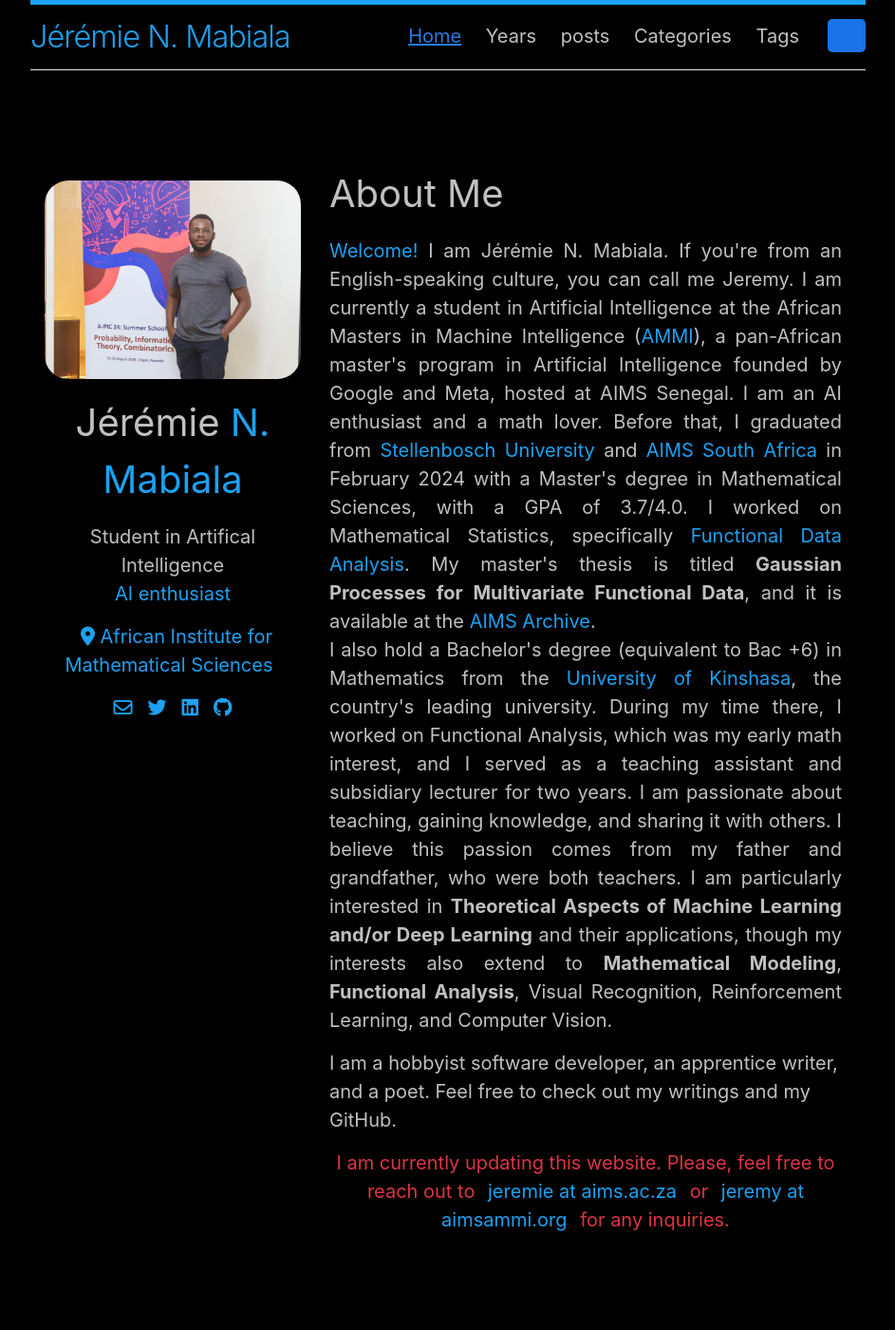
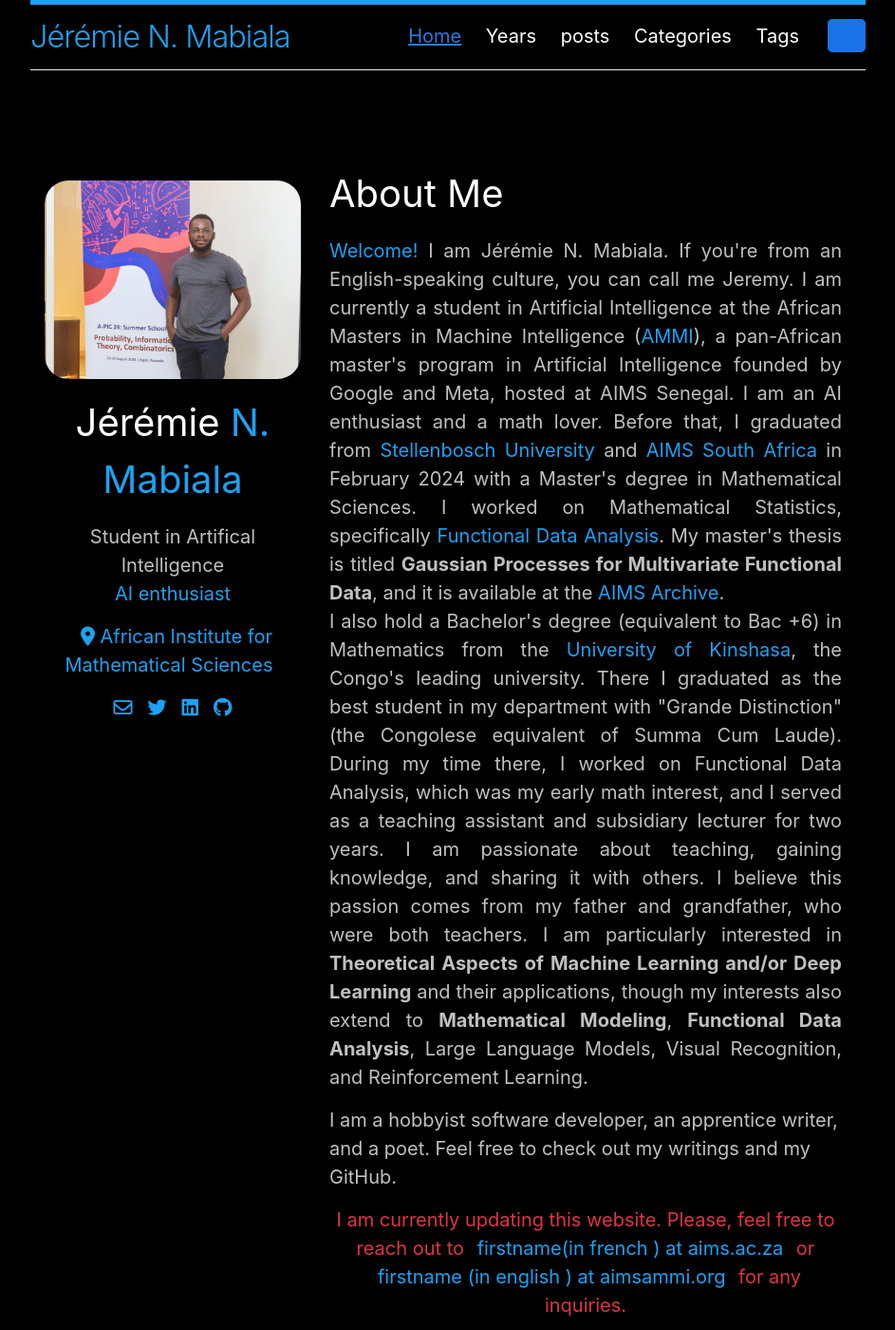
Before and after one commit to jnlandu/jnlandu.github.io, a Jekyll site: the page built from index.md, in a window 1280 px wide and 1400 px high. Shown: the whole window at 95% size, without its empty margins (168-1111 px from the left). Built offline with Jekyll 4.4.1, drawn with Linux system fonts in a browser that asks for light colours.

Commit message:
Update and completed Home page

```diff
--- a/_includes/about-me.html
+++ b/_includes/about-me.html
@@ -9,7 +9,7 @@
          >
     {% endif %}
 
-        <h1 class="h3 text-center"> {{ site.firstName }} <span class="text-brand"> {{ site.lastName }} </span></h1>
+        <h1 class="h3 text-center"> <span class="text-white"> {{ site.firstName }} </span> <span class="text-brand"> {{ site.lastName }} </span></h1>
         <p class=" text-center">
             Student in Artifical Intelligence
             <br>
@@ -43,18 +43,20 @@
 </div>
 
 <div class="col-md-8">
-          <h1> About Me </h1>
+
+          <h1 class="text-white"> About Me </h1>
           <p class="text-justified">
           <span class="text-brand"> Welcome!</span>
             {% include bio.html %}
           </p>
-<p class="text-danger text-center">
+          <p class="text-danger text-center">
             I am currently updating this website. Please, feel free to reach out to
              <a class="mx-2" href="mailto:jeremie@aims.ac.za" >
-                jeremie at aims.ac.za
+                firstname(in french ) at aims.ac.za
             </a> or
             <a class="mx-2" href="mailto:jeremy@aimsammi.org" >
-            jeremy at aimsammi.org
+            firstname (in english ) at aimsammi.org
             </a>
              for any inquiries.
+          </p>
 </div>
--- a/_includes/bio.html
+++ b/_includes/bio.html
@@ -1,16 +1,20 @@
 <span> I am Jérémie N. Mabiala. If you're from an English-speaking culture, you can call me Jeremy.
-    I am currently a student in Artificial Intelligence at the African Masters in Machine Intelligence (<a class="yellow" href="https://aimsammi.org/">AMMI</a>),
+     I am currently a student in Artificial Intelligence at the African Masters in Machine Intelligence (<a class="yellow" href="https://aimsammi.org/">AMMI</a>),
      a pan-African master's program in Artificial Intelligence founded by Google and Meta,
-      hosted at AIMS Senegal. I am an AI enthusiast and a math lover.
-       Before that, I graduated from <a class="yellow" href="www.sun.ac.za">Stellenbosch University</a> and <a class="yellow" href="aims.ac.za">AIMS South Africa</a>
-       in February 2024 with a Master's degree in Mathematical Sciences,
-       with a GPA of 3.7/4.0. I worked on Mathematical Statistics, specifically <a class="yellow" href="https://en.wikipedia.org/wiki/Functional_data_analysis">Functional Data Analysis</a>.
-        My master's thesis is titled <b>Gaussian Processes for Multivariate Functional Data</b>,
-        and it is available at the <a class="yellow" href="https://archive.aims.ac.za/">AIMS Archive</a>.
-        <br> I also hold a Bachelor's degree (equivalent to Bac +6) in Mathematics from the <a class="yellow" href="unikin.ac.cd">University of Kinshasa</a>, the country's leading university.
-         During my time there, I worked on Functional Analysis, which was my early math interest, and I served as a teaching assistant and subsidiary lecturer for two years. </span>
+     hosted at AIMS Senegal. I am an AI enthusiast and a math lover.
+     Before that, I graduated from <a class="yellow" href="www.sun.ac.za">Stellenbosch University</a> and <a class="yellow" href="aims.ac.za">AIMS South Africa</a>
+     in February 2024 with a Master's degree in Mathematical Sciences. I worked on Mathematical Statistics, specifically <a class="yellow" href="https://en.wikipedia.org/wiki/Functional_data_analysis">Functional Data Analysis</a>.
+     My master's thesis is titled <b>Gaussian Processes for Multivariate Functional Data</b>,
+     and it is available at the <a class="yellow" href="https://archive.aims.ac.za/">AIMS Archive</a>.
+     <br> I also hold a Bachelor's degree (equivalent to Bac +6) in Mathematics from the <a class="yellow" href="unikin.ac.cd">University of Kinshasa</a>, the Congo's leading university. There I graduated as
+     the best student in my department with "Grande Distinction" (the Congolese equivalent of Summa Cum Laude).
+     During my time there, I worked on Functional Data Analysis, which was my early math interest,
+     and I served as a teaching assistant and subsidiary lecturer for two years. </span>
 
-<span> I am passionate about teaching, gaining knowledge, and sharing it with others. I believe this passion comes from my father and grandfather, who were both teachers. I am particularly interested in
-     <b>Theoretical Aspects of Machine Learning and/or Deep Learning</b> and their applications, though my interests also extend to <b>Mathematical Modeling</b>, <b>Functional Analysis</b>,
-      Visual Recognition, Reinforcement Learning, and Computer Vision. </span>
+ <span> I am passionate about teaching, gaining knowledge, and sharing it with others.
+I believe this passion comes from my father and grandfather, who were both teachers.
+ I am particularly interested in
+     <b>Theoretical Aspects of Machine Learning and/or Deep Learning</b> and their applications, though my interests also extend to
+      <b>Mathematical Modeling</b>, <b>Functional Data Analysis</b>, Large Language Models,
+     Visual Recognition, and Reinforcement Learning. </span>
  <p> I am a hobbyist software developer, an apprentice writer, and a poet. Feel free to check out my writings and my GitHub. </p>
--- a/_includes/header.html
+++ b/_includes/header.html
@@ -11,7 +11,7 @@
                 {%- if navpage.url == page.url -%}
                   <a class="page-link active" href="{{ navpage.url | relative_url }}">{{ navpage.title | escape }}</a>
                 {% else %}
-                  <a class="page-link disabled" href="{{ navpage.url | relative_url }}">{{ navpage.title | escape }}</a>
+                  <a class="page-link text-white disabled" href="{{ navpage.url | relative_url }}">{{ navpage.title | escape }}</a>
                 {% endif %}
               {%- endfor -%}
             </div>
--- a/_layouts/default.html
+++ b/_layouts/default.html
@@ -9,7 +9,9 @@
     <!-- <button class="theme-toggle-btn" aria-label="Toggle Theme"><i></i>
     </button> -->
     <!-- Site Header -->
+
      <header class="site-header">
+
       {%- include header.html -%}
      </header>
 
@@ -17,11 +19,12 @@
     <!-- Main Content goes here -->
     <!-- <div class="main-wrapper" role="main"> -->
     {% if page.title =='Home' %}
-      <div class="about-wrapper">
+      <div class=" about-wrapper">
           {% include about-me.html %}
       </div>
 
     {% else %}
+
      <div class="row main-wrapper">
         <aside class="col-md-3 sidebar-left">
           {% include sidebar-left.html %}
--- a/_sass/minima-dark/_layout.scss
+++ b/_sass/minima-dark/_layout.scss
@@ -10,47 +10,13 @@
   min-height: $spacing-unit * 1.865;
   // width: 100% !important;
 
-
-
-  // Positioning context for the mobile navigation icon
 //  Positioning context for the mobile navigation icon
     position: -webkit-sticky !important;
     position: sticky !important;
     top: 0px !important;
-    z-index: 1020;
+    z-index: 1020 !important;
 
 }
-// .site-header {
-//   background-color: $background-color;
-//   border-top: 5px solid $brand-color;
-//   border-bottom: 1px solid $grey-color-light;
-//   min-height: $spacing-unit * 1.865;
-//   line-height: $base-line-height * $base-font-size * 2.25;
-//   width: 100% !important;
-
-//   // Positioning context for the mobile navigation icon
-//     position: -webkit-sticky !important;
-//     position: sticky !important;
-//     top: 0px !important;
-//     z-index: 1020
-// }
-
-// .site-title {
-//   @include relative-font-size(1.625);
-//   font-weight: 300;
-//   letter-spacing: -1px;
-//   margin-bottom: 0;
-//   float: left;
-
-//   @include media-query($on-palm) {
-//     padding-right: 45px;
-//   }
-
-//   &,
-//   &:visited {
-//     color: $brand-color;
-//   }
-// }
 
 .site-title {
   @include relative-font-size(1.625);
@@ -64,95 +30,6 @@
     color: $brand-color;
   }
 }
-
-// .site-nav {
-//   position: absolute;
-//   top: 0px !important;
-//   right: $spacing-unit / 2;
-//   // background-color: $background-color;
-//   border: 1px solid $grey-color-light;
-//   border-radius: 5px;
-//   text-align: right;
-
-//   .nav-trigger {
-//       display: none;
-//   }
-
-//   .menu-icon {
-//     float: right;
-//     width: 36px;
-//     height: 26px;
-//     line-height: 0;
-//     padding-top: 10px;
-//     text-align: center;
-
-//     > svg path {
-//       fill: $grey-color-dark;
-//     }
-//   }
-
-//   label[for="nav-trigger"] {
-//     display: block;
-//     float: right;
-//     width: 36px;
-//     height: 36px;
-//     z-index: 2;
-//     cursor: pointer;
-//   }
-
-//   input ~ .trigger {
-//     clear: both;
-//     display: none;
-//   }
-
-//   input:checked ~ .trigger {
-//     display: block;
-//     padding-bottom: 5px;
-//   }
-
-//   .page-link {
-//     color: $text-color;
-//     line-height: $base-line-height;
-//     display: block;
-//     padding: 5px 10px;
-
-//     // Gaps between nav items, but not on the last one
-//     &:not(:last-child) {
-//       margin-right: 0;
-//     }
-//     margin-left: 20px;
-//   }
-
-//   @media screen and (min-width: $on-medium) {
-//     position: static;
-//     float: right;
-//     border: none;
-//     background-color: inherit;
-
-//     label[for="nav-trigger"] {
-//       display: none;
-//     }
-
-//     .menu-icon {
-//       display: none;
-//     }
-
-//     input ~ .trigger {
-//       display: block;
-//     }
-
-//     .page-link {
-//       display: inline;
-//       padding: 0;
-
-//       &:not(:last-child) {
-//         margin-right: 20px;
-//       }
-//       margin-left: auto;
-//     }
-//   }
-// }
-
 
 .site-nav {
   // float: right;
--- a/assets/css/custom/custom.css
+++ b/assets/css/custom/custom.css
@@ -8,6 +8,7 @@
   --spacing-unit: 20px;   /* Example value */
   --brand-color: #2a7ae2;
   --bs-emphasis-color-rgb: rgb(255, 255, 255);
+  --test-white: white;
 }
 
 
@@ -15,6 +16,9 @@
 
 
 /* Dark mode colors */
+.text-white {
+  color: var(--test-white) !important;
+}
 .dark-mode {
   background-color: var(--bg-black);
 }
@@ -78,6 +82,8 @@
   padding-left: calc(var(--spacing-unit) / 2);
   z-index: 0; */
   width: calc(var(--content-width) - 70px);
+  z-index: -100 !important;
+
 
 }
 
```
